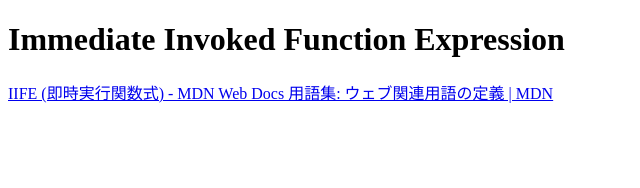
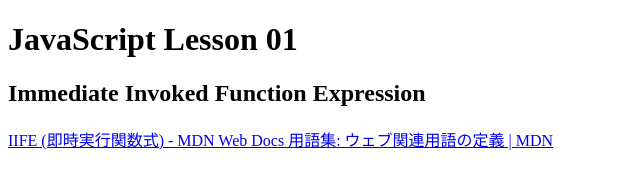
Before and after one commit to tomgoodsun/program-lesson, a plain HTML site: page js01-iife/index.html in a window 1280 px wide. Shown: the whole page, without its empty margins (0-640 px from the left). Drawn offline with Linux system fonts and the light colour scheme.

Commit message:
update js01-iife

```diff
--- a/js01-iife/index.html
+++ b/js01-iife/index.html
@@ -3,9 +3,11 @@
   <head>
     <meta charset="utf-8">
     <meta name="viewport" content="width=device-width, initial-scale=1">
+    <title>JavaScript Lesson 01 - Immediate Invoked Function Expression</title>
   </head>
   <body>
-    <h1>Immediate Invoked Function Expression</h1>
+    <h1>JavaScript Lesson 01</h1>
+    <h2>Immediate Invoked Function Expression</h2>
     <a href="https://developer.mozilla.org/ja/docs/Glossary/IIFE">IIFE (即時実行関数式) - MDN Web Docs 用語集: ウェブ関連用語の定義 | MDN</a>
 
     <script src="default.js"></script>
```
